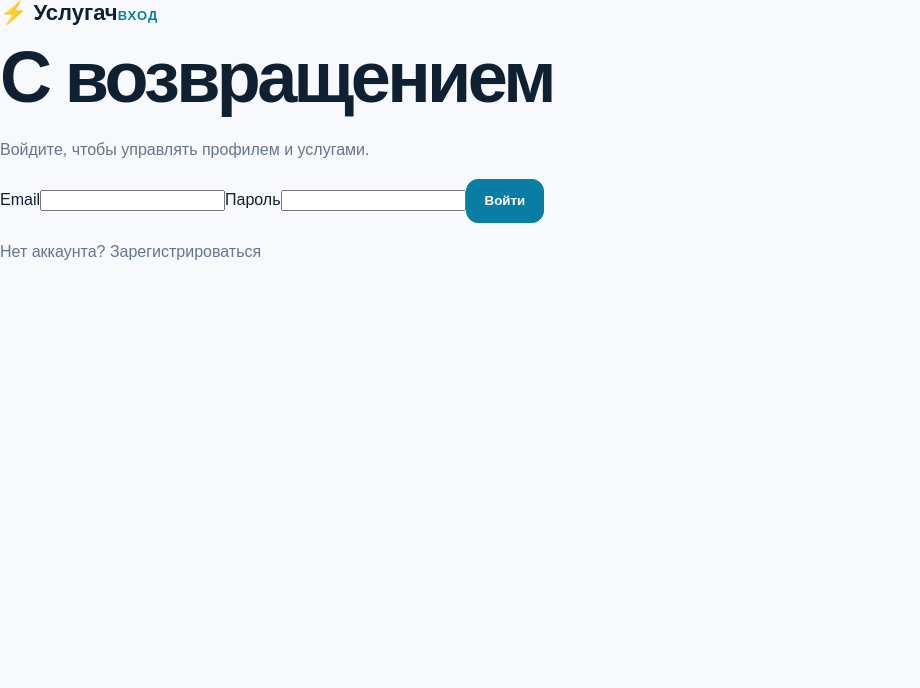
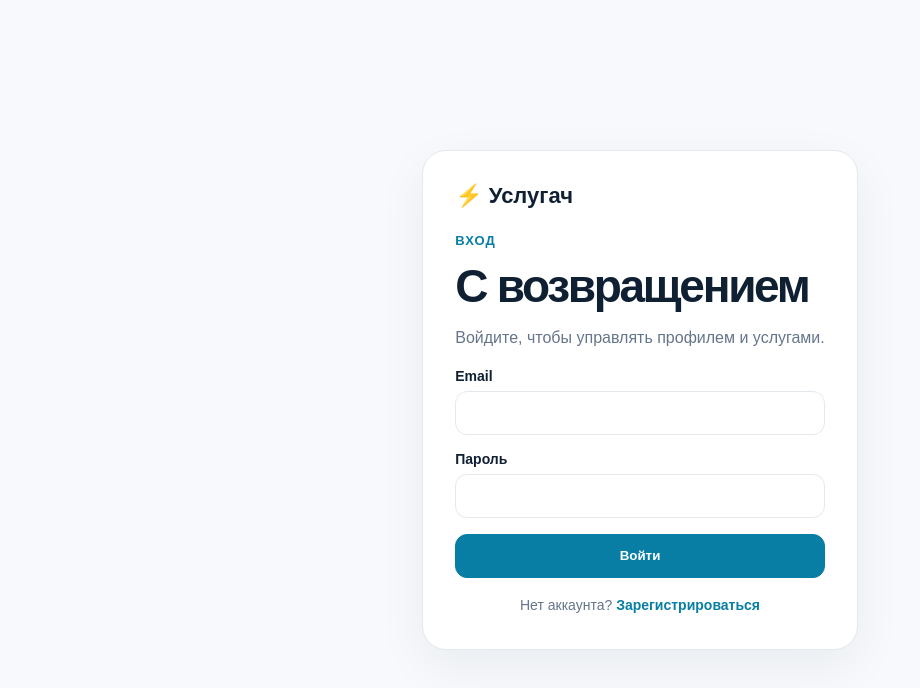
Before and after one commit to ninja-pc/Uslugach, a Next.js app: page /login in a window 1280 px wide. Shown: the top 688 px of the page, without its empty margins (0-920 px from the left). Built offline with nearby package versions, Linux system fonts and the light colour scheme; no server answers.

Commit message:
style: add marketplace forms and service cards

```diff
--- a/app/globals.css
+++ b/app/globals.css
@@ -46,3 +46,43 @@ footer { padding:35px 5vw; border-top:1px solid var(--line); color:var(--muted);
   h1 { font-size:44px; }
   .search { flex-direction:column; gap:6px; }
 }
+
+
+.auth-page{min-height:100vh;display:grid;place-items:center;padding:30px 20px}
+.page{min-height:100vh}
+.narrow{max-width:850px}
+.form-card{background:#fff;border:1px solid var(--line);border-radius:24px;padding:32px;box-shadow:0 16px 50px rgba(16,32,51,.06);display:flex;flex-direction:column;gap:16px}
+.form-card .logo{margin-bottom:8px}
+.form-card h1{font-size:46px;margin:0}
+.form-card p{margin:0}
+.form-card label{display:flex;flex-direction:column;gap:7px;font-weight:700;font-size:14px}
+.form-card input,.form-card textarea,.form-card select{font:inherit;border:1px solid var(--line);border-radius:12px;padding:13px 14px;background:#fff;color:var(--text);outline:none}
+.form-card input:focus,.form-card textarea:focus,.form-card select:focus{border-color:var(--accent)}
+.form-wide{max-width:850px}
+.form-grid{display:grid;grid-template-columns:1fr 1fr;gap:16px}
+.wide{width:100%}
+.form-error{padding:12px 14px;border-radius:10px;background:#fff0f0;color:#a42c2c;font-size:14px}
+.form-success{padding:12px 14px;border-radius:10px;background:#effbf5;color:#19724b;font-size:14px}
+.form-foot{text-align:center;font-size:14px}
+.form-foot a{color:var(--accent);font-weight:700}
+.text-button{border:0;background:transparent;font:inherit;cursor:pointer;color:var(--muted)}
+.catalog-search{max-width:760px;margin:25px 0}
+.empty{background:#fff;border:1px dashed var(--line);border-radius:18px;padding:35px;text-align:center;color:var(--muted)}
+.service-grid{display:grid;grid-template-columns:repeat(3,1fr);gap:16px}
+.service-card{background:#fff;border:1px solid var(--line);border-radius:20px;padding:24px;display:flex;flex-direction:column;gap:12px}
+.service-card:hover{border-color:#b8dbe4;transform:translateY(-2px)}
+.service-card h3{margin:0}
+.service-card p{margin:0;display:-webkit-box;-webkit-line-clamp:3;-webkit-box-orient:vertical;overflow:hidden}
+.service-card strong{font-size:18px}
+.service-card small{color:var(--muted)}
+.service-top,.detail-meta{display:flex;gap:8px;flex-wrap:wrap}
+.service-top span,.detail-meta span{font-size:12px;background:#f3f7fa;border-radius:999px;padding:6px 9px;color:var(--muted)}
+.service-detail{display:grid;grid-template-columns:1.4fr .6fr;gap:40px;align-items:start}
+.service-main{background:#fff;border:1px solid var(--line);border-radius:24px;padding:40px}
+.service-main h1{font-size:54px;margin-bottom:24px}
+.lead{font-size:18px}
+.big-price{display:block;font-size:28px;margin-top:28px}
+.profile-card{background:#fff;border:1px solid var(--line);border-radius:24px;padding:28px}
+.profile-card h2{font-size:28px}
+@media(max-width:900px){.service-grid{grid-template-columns:1fr 1fr}.service-detail{grid-template-columns:1fr}}
+@media(max-width:600px){.form-grid,.service-grid{grid-template-columns:1fr}.form-card{padding:24px}.form-card h1{font-size:38px}.service-main{padding:26px}.service-main h1{font-size:42px}}
```
